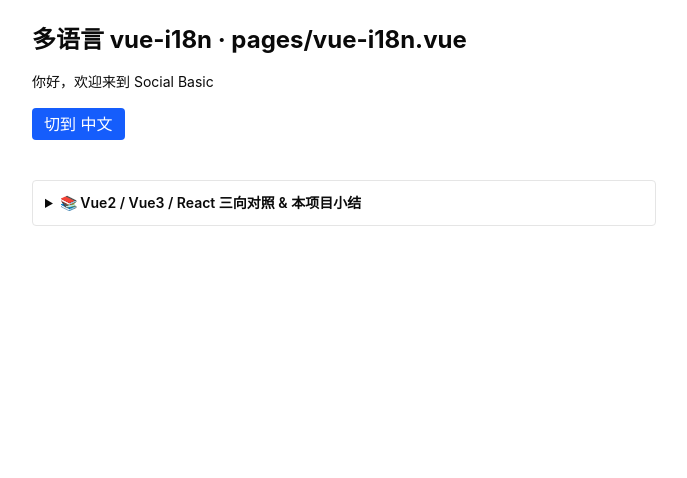
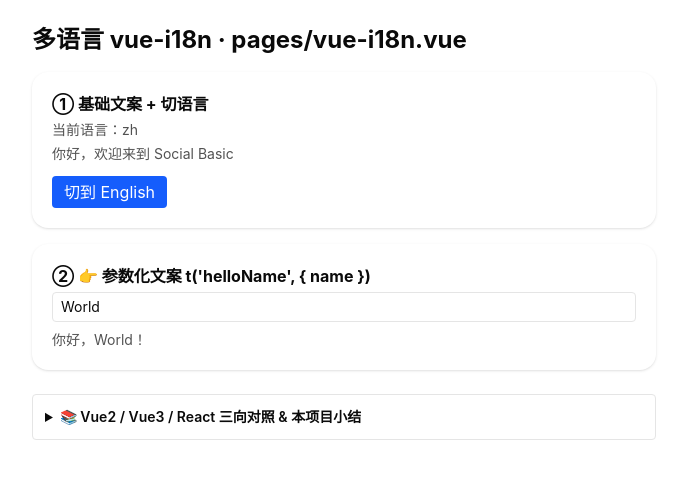
Before and after one commit to 1256807020/social-basic, a Nuxt app: page /vue-i18n in a window 1280 px wide. Shown: the top 478 px of the page, without its empty margins (296-983 px from the left). Built offline with nearby package versions, Linux system fonts and the light colour scheme.

Commit message:
feat(vue-i18n): 补全完整示例（基础文案/切语言 + 参数化 t('helloName',{name})）

```diff
--- a/app/pages/vue-i18n.vue
+++ b/app/pages/vue-i18n.vue
@@ -1,5 +1,6 @@
 <script setup lang="ts">
 import { useI18n } from 'vue-i18n';
+import { ref } from 'vue'
 
 // ───────────────────────────────────────────────────────────
 // 从 Vue2 升级到 Vue3（国际化篇）· vue-i18n
@@ -14,14 +15,32 @@ const { t, locale } = useI18n()
 function toggle() {
   locale.value = locale.value === 'zh' ? 'en' : 'zh'
 }
-// 👉 练习：加一个带参数的文案 t('hello', {name})
+// 👉 练习：带参数的文案 t('helloName', { name }) —— messages 里用 {name} 占位
+const name = ref('World')
 </script>
 
 <template>
   <main class="mx-auto max-w-2xl space-y-4 p-6">
     <h1 class="text-2xl font-bold">多语言 vue-i18n · pages/vue-i18n.vue</h1>
-    <p class="text-sm">{{ t('hello') }}</p>
-    <button class="rounded bg-blue-600 px-3 py-1 text-white" @click="toggle">切到 {{ locale.value === 'zh' ? 'English' : '中文' }}</button>
+
+    <section class="rounded-2xl bg-white p-5 shadow dark:bg-zinc-900">
+      <h2 class="font-bold">① 基础文案 + 切语言</h2>
+      <p class="mt-1 text-sm opacity-70">当前语言：{{ locale }}</p>
+      <p class="mt-1 text-sm opacity-70">{{ t('hello') }}</p>
+      <button class="mt-3 rounded bg-blue-600 px-3 py-1 text-white" @click="toggle">
+        切到 {{ locale === 'zh' ? 'English' : '中文' }}
+      </button>
+    </section>
+
+    <section class="rounded-2xl bg-white p-5 shadow dark:bg-zinc-900">
+      <h2 class="font-bold">② 👉 参数化文案 t('helloName', { name })</h2>
+      <input
+        v-model="name"
+        class="mt-1 w-full rounded border px-2 py-1 text-sm dark:bg-zinc-800"
+        placeholder="输入名字"
+      />
+      <p class="mt-2 text-sm opacity-70">{{ t('helloName', { name: name }) }}</p>
+    </section>
 
     <details class="mt-6 rounded border p-3 text-sm">
       <summary class="cursor-pointer font-semibold">📚 Vue2 / Vue3 / React 三向对照 & 本项目小结</summary>
--- a/app/plugins/i18n.ts
+++ b/app/plugins/i18n.ts
@@ -6,8 +6,8 @@ export default defineNuxtPlugin((nuxtApp) => {
     legacy: false,
     locale: 'zh',
     messages: {
-      zh: { hello: '你好，欢迎来到 Social Basic' },
-      en: { hello: 'Hello, welcome to Social Basic' },
+      zh: { hello: '你好，欢迎来到 Social Basic', helloName: '你好，{name}！' },
+      en: { hello: 'Hello, welcome to Social Basic', helloName: 'Hello, {name}!' },
     },
   })
   nuxtApp.vueApp.use(i18n)
```
